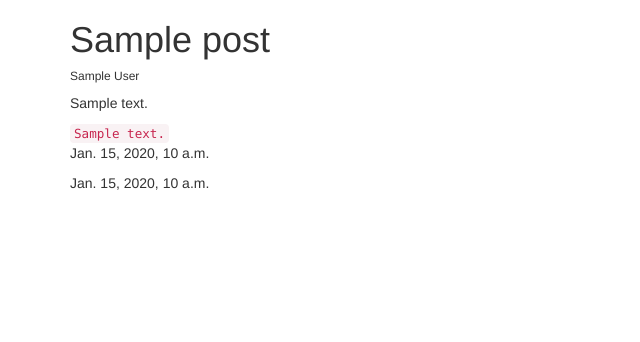
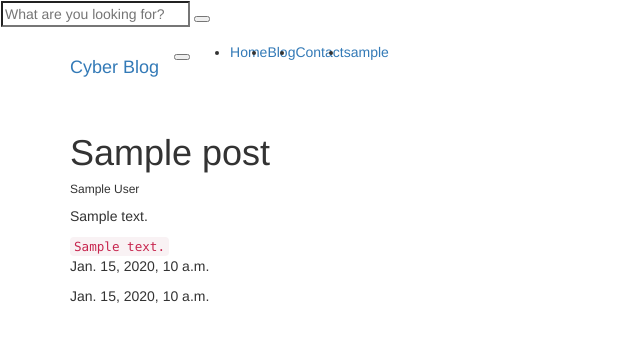
Before and after one commit to Mrjsaw/django-blog, a Django app: page /blog in a window 1280 px wide. Shown: the top 342 px of the page, without its empty margins (0-640 px from the left). Run offline with Django 3.2, Linux system fonts and the light colour scheme; a user stored in the database is signed in; tables that the repository leaves empty hold one stand-in row (values such as "Sample post"); some libraries are stand-ins or nearby versions.

Commit message:
added nav

```diff
--- a/templates/base.html
+++ b/templates/base.html
@@ -4,7 +4,7 @@
 {% include "head.html" %}
 
 <body>
-
+    {% include "nav.html" %}
     <div class="container">
         {% for i in posts %}
         <h1>{{ i.title}}</h1>
--- a/templates/nav.html
+++ b/templates/nav.html
@@ -19,7 +19,7 @@
       <div class="container">
         <!-- Navbar Brand -->
         <div class="navbar-header d-flex align-items-center justify-content-between">
-          <!-- Navbar Brand --><a href="/" class="navbar-brand">Bootstrap Blog</a>
+          <!-- Navbar Brand --><a href="/" class="navbar-brand">Cyber Blog</a>
           <!-- Toggle Button-->
           <button type="button" data-toggle="collapse" data-target="#navbarcollapse" aria-controls="navbarcollapse" aria-expanded="false" aria-label="Toggle navigation" class="navbar-toggler"><span></span><span></span><span></span></button>
         </div>
@@ -32,8 +32,8 @@
             </li>
             <li class="nav-item"><a href="#" class="nav-link ">Contact</a>
             </li>
-            {% if request.user.is_staff %}
-            <li class="nav-item"><a href="{% url 'post-create' %}" class="nav-link ">Create</a>
+            {% if request.user.is_authenticated %}
+            <li class="nav-item"><a href="#" class="nav-link ">{{ request.user }}</a>
             </li>
             {% endif %}
           </ul>
```
